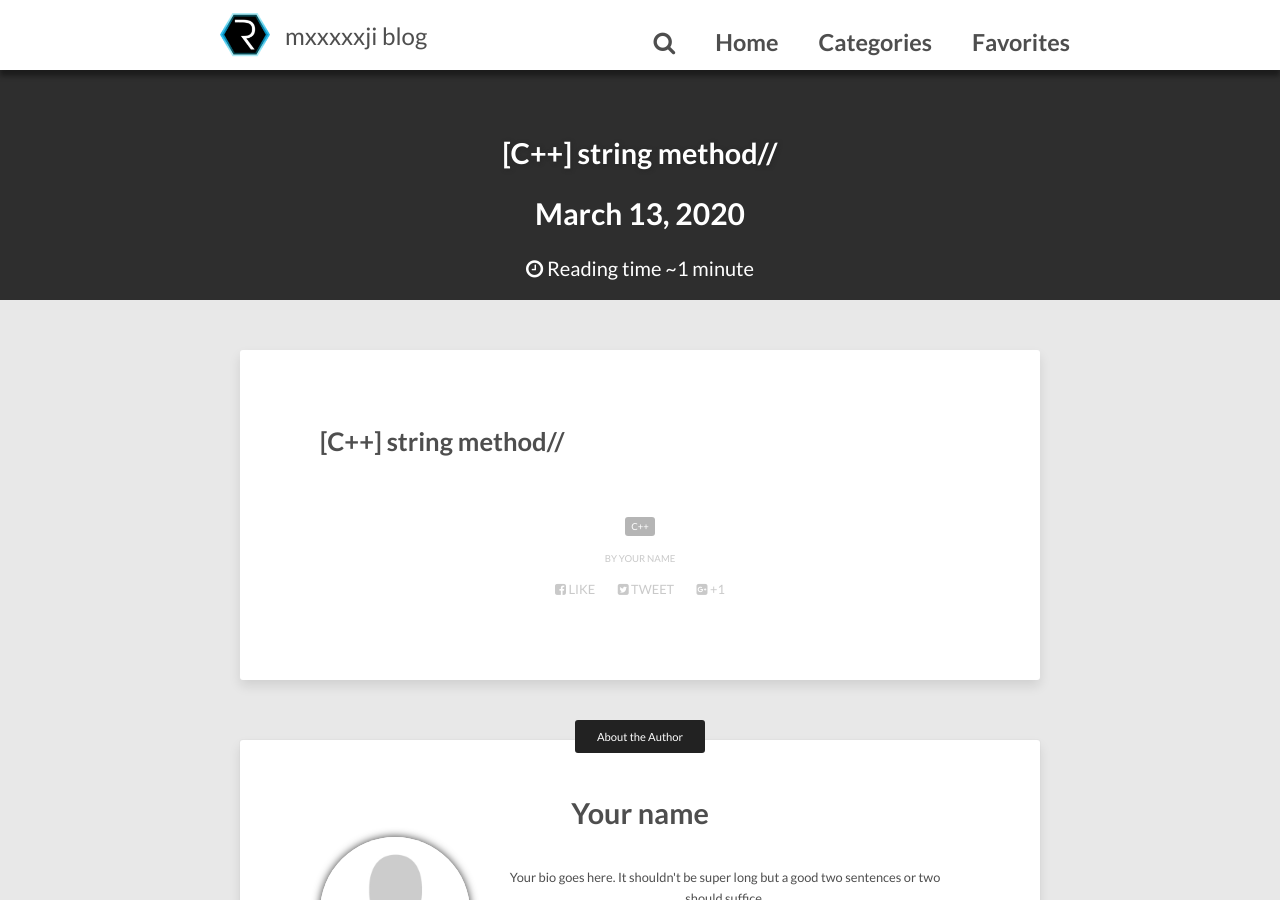
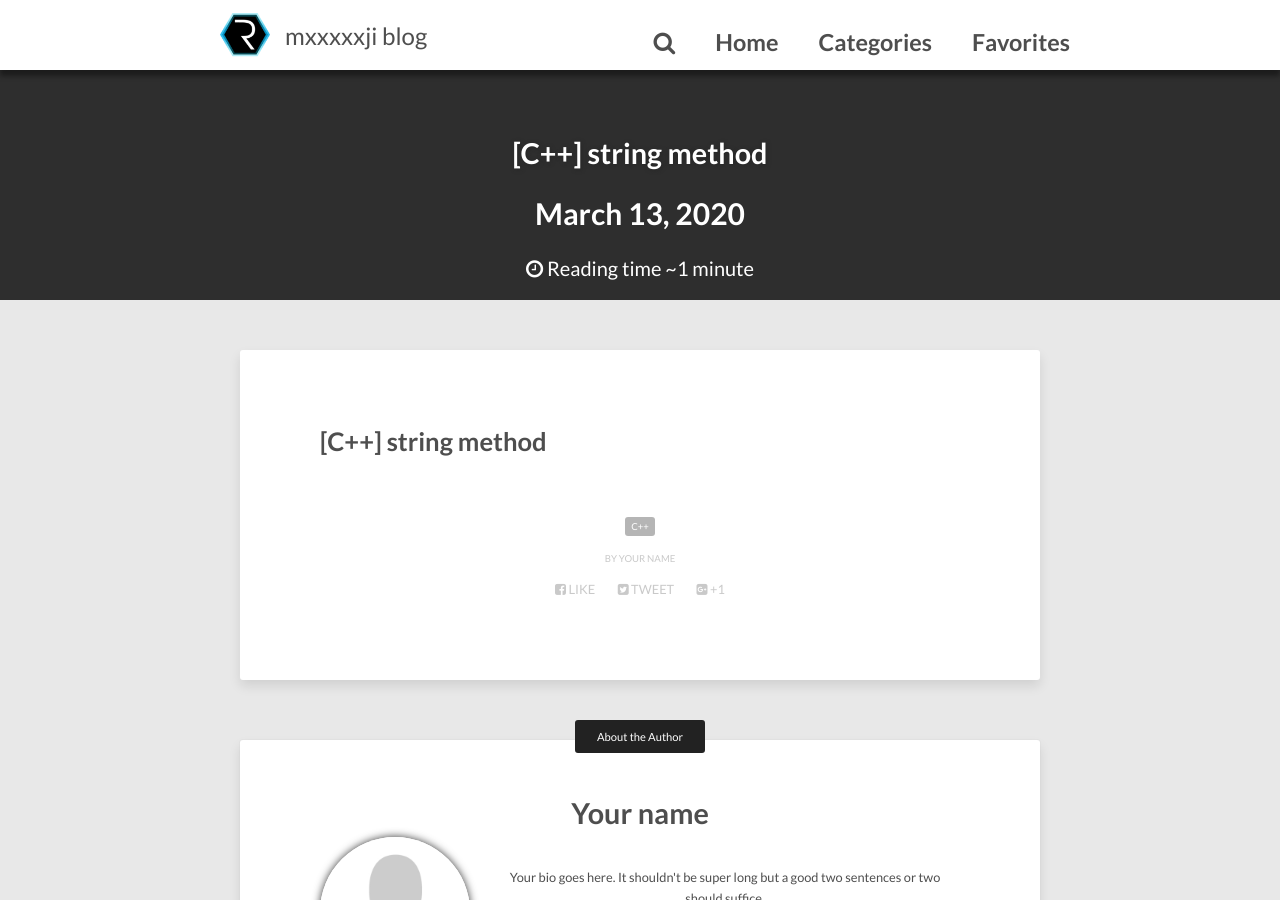
Before and after one commit to mxxxxxji/Mxxxxxji.github.io, a Jekyll site: the page built from _posts/2020-03-13-C++-15.string_method-post.md, in a window 1280 px wide and 900 px high. Built offline with Jekyll 4.4.1, drawn with Linux system fonts in a browser that asks for light colours; nearby versions of some CDN libraries; comment, search, counter and statistics services are not loaded.

```diff
--- a/_posts/2020-03-13-C++-15.string_method-post.md
+++ b/_posts/2020-03-13-C++-15.string_method-post.md
@@ -1,6 +1,6 @@
 ---
 layout: post
-title: "[C++] string method//"
+title: "[C++] string method"
 description: "Demo post displaying the various ways of highlighting code in Markdown."
 tags: [C++]
 categories: [C++]
```
